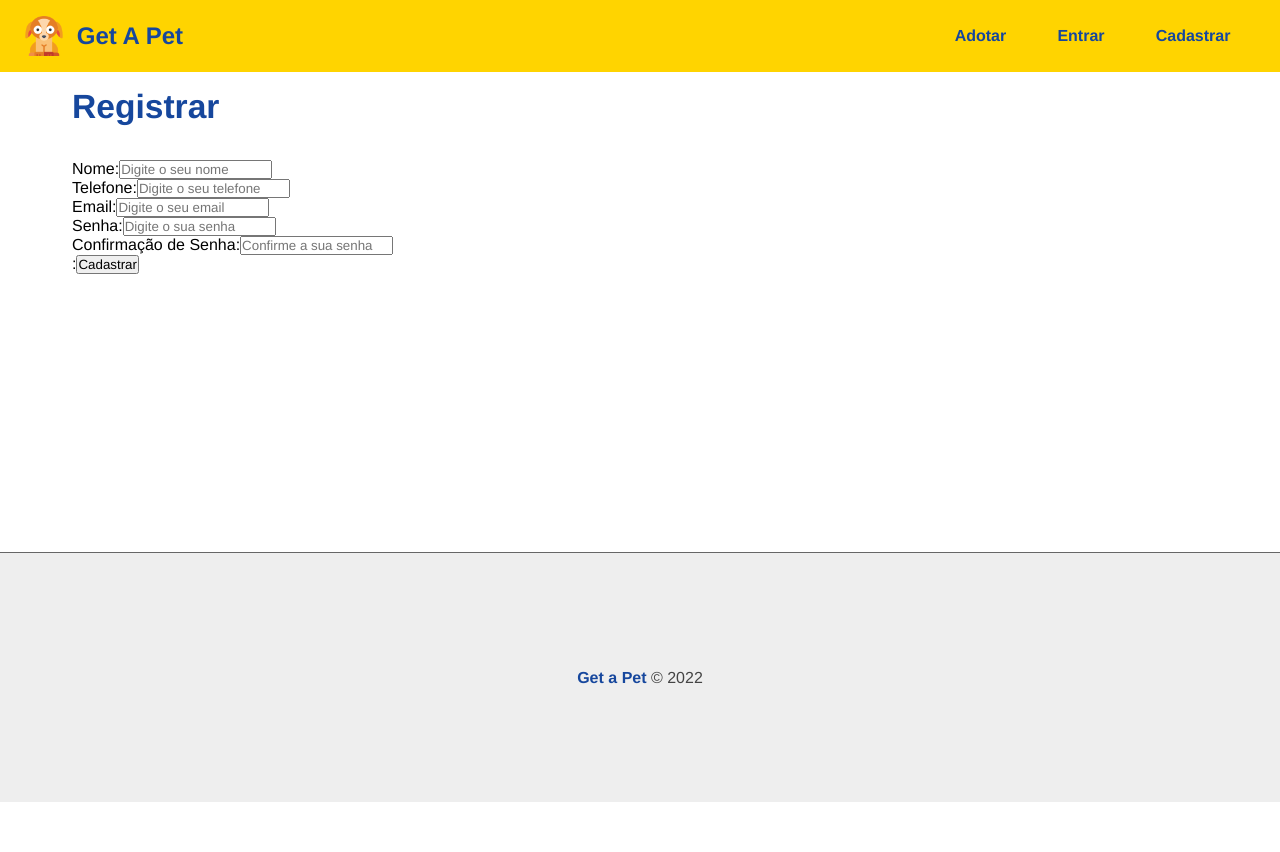
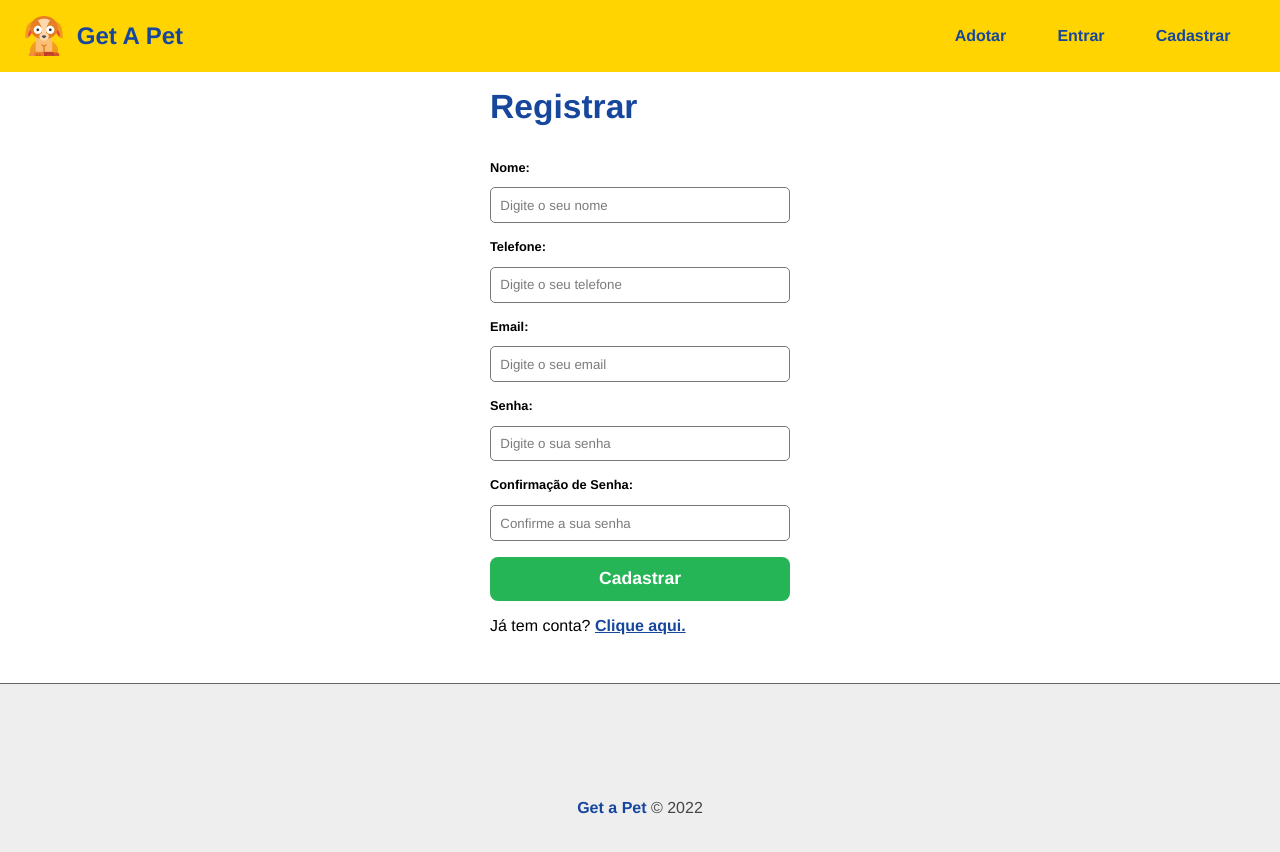
Before and after one commit to bacristiane/Curso-Node.js, a React (Create React App) app in the folder frontend/: page /register in a window 1280 px wide. Shown: the top 852 px of the page. Before the commit the page ends 802 px from the top, so only its background shows below. Built offline with nearby package versions, Linux system fonts and the light colour scheme.

Commit message:
Estilos gerais de formulário

```diff
--- /dev/null
+++ b/frontend/src/components/form/Form.module.css
@@ -0,0 +1,32 @@
+.form_container{
+    max-width: 300px;
+    margin: 0 auto;
+    background-color: #fff;
+    border-radius: 15px;
+}
+
+.form_container input[type='submit']{
+    border-radius: 8px;
+    background-color: #25b456 ;
+    color: #fff;
+    border: none;
+    min-width: 100px;
+    min-height: 2.5em;
+    width: 100%;
+    cursor: pointer;
+    font-size: 1.1em;
+    font-weight: bold;
+}
+
+.form_container input[type='submit']:hover{
+    background-color: #1c8a42;
+}
+
+.form_container p{
+    margin-top: 1em;
+}
+
+.form_container p a {
+    color: #16479d;
+    font-weight: bold;
+}
--- a/frontend/src/components/form/Input.js
+++ b/frontend/src/components/form/Input.js
@@ -10,7 +10,7 @@
     multiple
 }) {
     return (
-        <div>
+        <div className={styles.form_control}>
             <label htmlFor={name}>{text}:</label>
             <input
             type={type}
--- a/frontend/src/components/form/Input.module.css
+++ b/frontend/src/components/form/Input.module.css
@@ -0,0 +1,22 @@
+.form_control{
+    display: flex;
+    flex-direction: column;
+    margin-bottom: 1em;
+
+}
+
+.form_control label{
+    margin-bottom: 1em;
+    font-weight: bold;
+    font-size: .8em;
+}
+
+.form_control input{
+    padding: .7em;
+    border: 1px solid #777;
+    border-radius: 5px;
+}
+
+.form_control input::placeholder{
+    color: #7b7b7b;
+}
--- a/frontend/src/components/pages/Auth/Register.js
+++ b/frontend/src/components/pages/Auth/Register.js
@@ -1,4 +1,6 @@
 import Input from '../../form/Input'
+import styles from '../../form/Form.module.css'
+import {Link} from 'react-router-dom'
 
 function Register() {
 
@@ -6,7 +8,7 @@
 
     }
     return(
-        <section>
+        <section className={styles.form_container}>
             <h1>Registrar</h1>
             <form>
                 <Input
@@ -44,11 +46,14 @@
                 placeholder="Confirme a sua senha"
                 handleOnChange={handleChange}
                 />
-                <Input
+                <input
                 type="submit"
                 value="Cadastrar"
                 />
             </form>
+            <p>
+                Já tem conta? <Link to="/login"> Clique aqui.</Link>
+            </p>
         </section>
     )
     }
```
